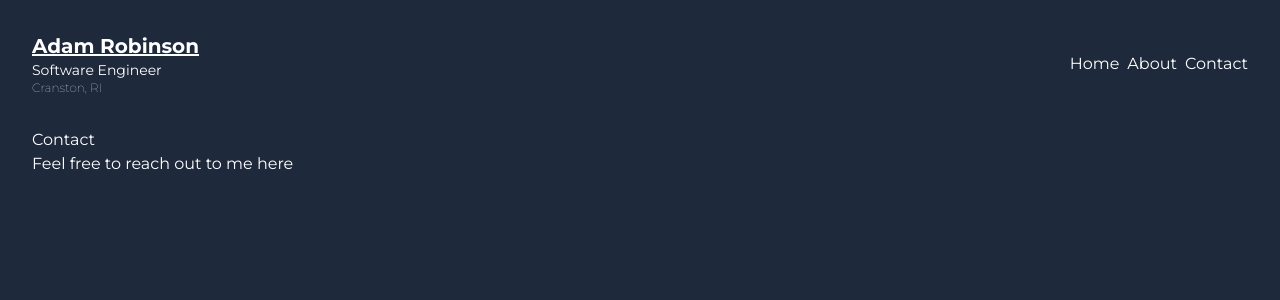
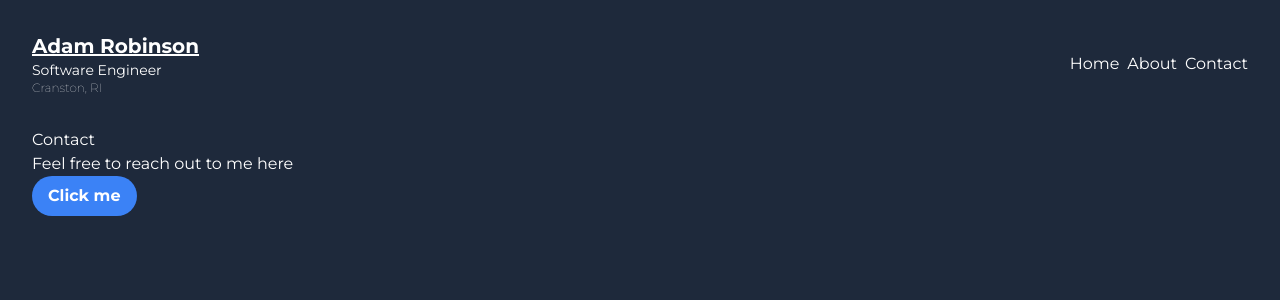
Before and after one commit to aaddaamm/dotcom, a SvelteKit app: page /contact in a window 1280 px wide. Shown: the top 300 px of the page. Built offline with nearby package versions, Linux system fonts and the light colour scheme.

Commit message:
make and use a button component

```diff
--- /dev/null
+++ b/src/components/button.svelte
@@ -0,0 +1,3 @@
+<button class="bg-blue-500 hover:bg-blue-700 text-white font-bold py-2 px-4 rounded-full">
+	<slot />
+</button>
--- a/src/routes/contact/+page.svelte
+++ b/src/routes/contact/+page.svelte
@@ -1,4 +1,9 @@
+<script>
+	import Button from '../../components/button.svelte';
+</script>
+
 <div>
 	<h1>Contact</h1>
 	<p>Feel free to reach out to me <a href="mailto:arobinson109@icloud.com">here</a></p>
+	<Button>Click me</Button>
 </div>
```
